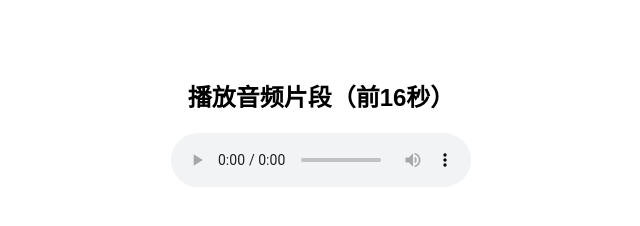
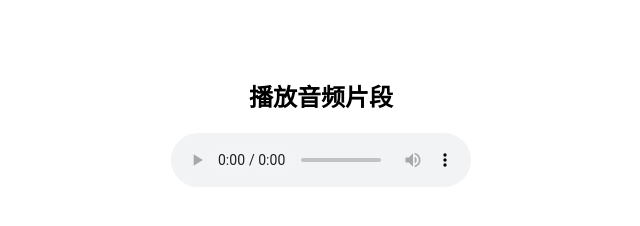
Before and after one commit to Berber-xixi/my-audio-player, a plain HTML site: page index.html in a window 1280 px wide. Shown: the whole page, without its empty margins (319-959 px from the left). Drawn offline with Linux system fonts and the light colour scheme.

Commit message:
Update index.html

```diff
--- a/index.html
+++ b/index.html
@@ -3,10 +3,10 @@
 <html lang="zh">
 <head>
   <meta charset="UTF-8">
-  <title>音频播放 - 前16秒</title>
+  <title>音频播放</title>
 </head>
 <body style="font-family:Arial; text-align:center; padding:50px;">
-  <h2>播放音频片段（前16秒）</h2>
+  <h2>播放音频片段</h2>
   <audio controls>
     <source src="recording_first_16s.mp3" type="audio/mpeg">
     您的浏览器不支持音频播放。
```
